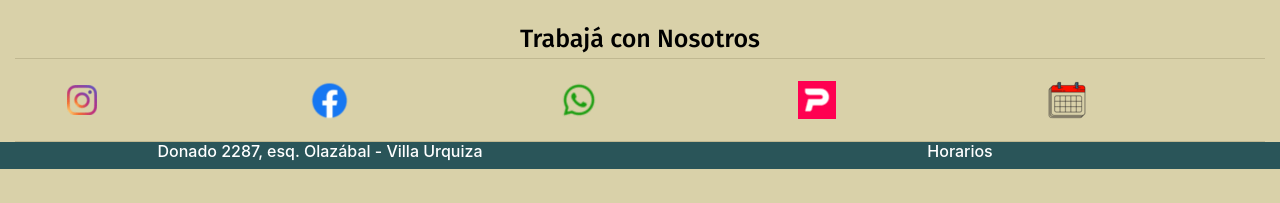
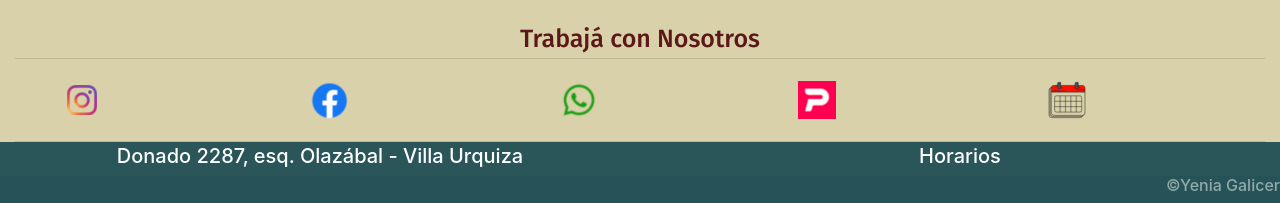
Before and after one commit to Yeniag/Lumiere-Galicer, a website: page pages/nosotros.html in a window 1280 px wide. Shown: the part 863-1066 px from the top of the page. Before the commit the page ends 1032 px from the top, so only its background shows below. Drawn offline with nearby package versions, Linux system fonts and the light colour scheme.

Commit message:
adición madeBy

```diff
--- a/pages/nosotros.html
+++ b/pages/nosotros.html
@@ -78,12 +78,16 @@
                 </nav>
             </div>
             <div class="row footer__end-of-page">
-                <h6 class="col-lg-6 col-xs-12 text-center footer__link">
-                    <a href="https://goo.gl/maps/Ek6NeZwNyoYUj4T87" target="_blank">Donado 2287, esq. Olazábal - Villa Urquiza</a>
-                </h6>
-                <h6 class="text-center col-lg-6 col-xs-6 footer__link">
-                    <a href="contacto.html" id="tablahorarios">Horarios</a>
-                </h6>
+                <h5 class="col-lg-6 col-xs-12 text-center footer__link">
+                    <a href="https://goo.gl/maps/Ek6NeZwNyoYUj4T87" target="_blank" class="text-white align-middle">Donado 2287, esq. Olazábal - Villa Urquiza</a>
+                </h5>
+                <h5 class="text-center col-lg-6 col-xs-6 footer__link">
+                    <a href="pages/contacto.html" id="tablahorarios" class="text-white align-middle">Horarios</a>
+                </h5>
+            </div>
+
+            <div class="row justify-content-end text-white-50 footer__madeBy">
+                <h6>©Yenia Galicer</h6>
             </div>
         </footer>
     </div>
--- a/scss/_body.scss
+++ b/scss/_body.scss
@@ -47,7 +47,7 @@ p {
     color: $fomulario-contacto-color;
 }
 
-a.tcn_link {
+.tcn_link {
     color: $fomulario-contacto-color;
     text-decoration: none;
     display: inline-block;
--- a/scss/_footer.scss
+++ b/scss/_footer.scss
@@ -10,6 +10,6 @@
     background-color: $footer-end-bg-color;
 }
 
-h6 a {
-    color: $h6-color;
+.footer__madeBy {
+    background-color: $footer-made-by;
 }
--- a/scss/_variables.scss
+++ b/scss/_variables.scss
@@ -1,8 +1,8 @@
 $bg-color: #d9d1a9;
 $p-color: #731F1F;
 $h1-color: #213D40;
-$h6-color: #ffffff;
 $footer-end-bg-color: #2a5559;
+$footer-made-by: #255357;
 $nav-a-color: #213d40;
 $border-color: #c0b891;
 $fomulario-contacto-color: #5c1818;
```
Also changed, not shown: index.html (+10 -6 lines), pages/contacto.html (+10 -6 lines), pages/eventos.html (+10 -6 lines), pages/menu.html (+9 -6 lines), pages/trabaja-con-nosotros.html (+10 -6 lines), css/style.css, 1 other file.
